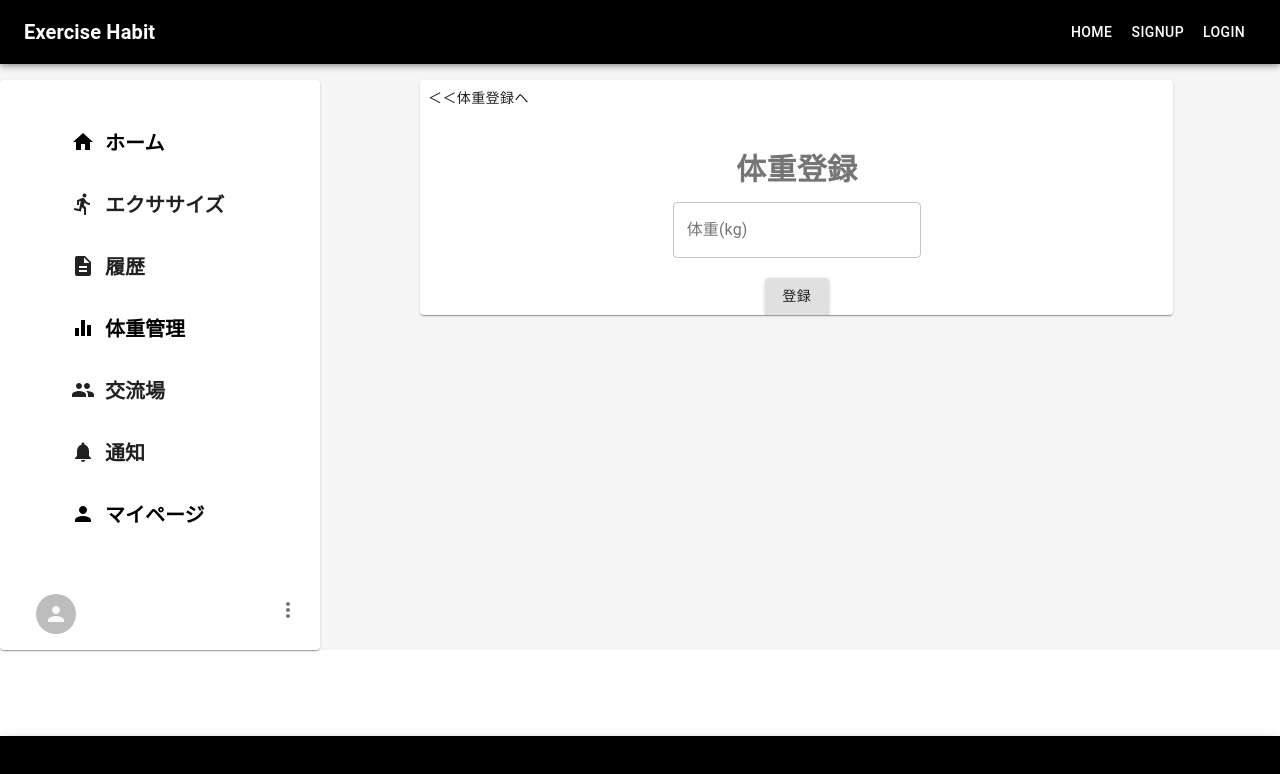
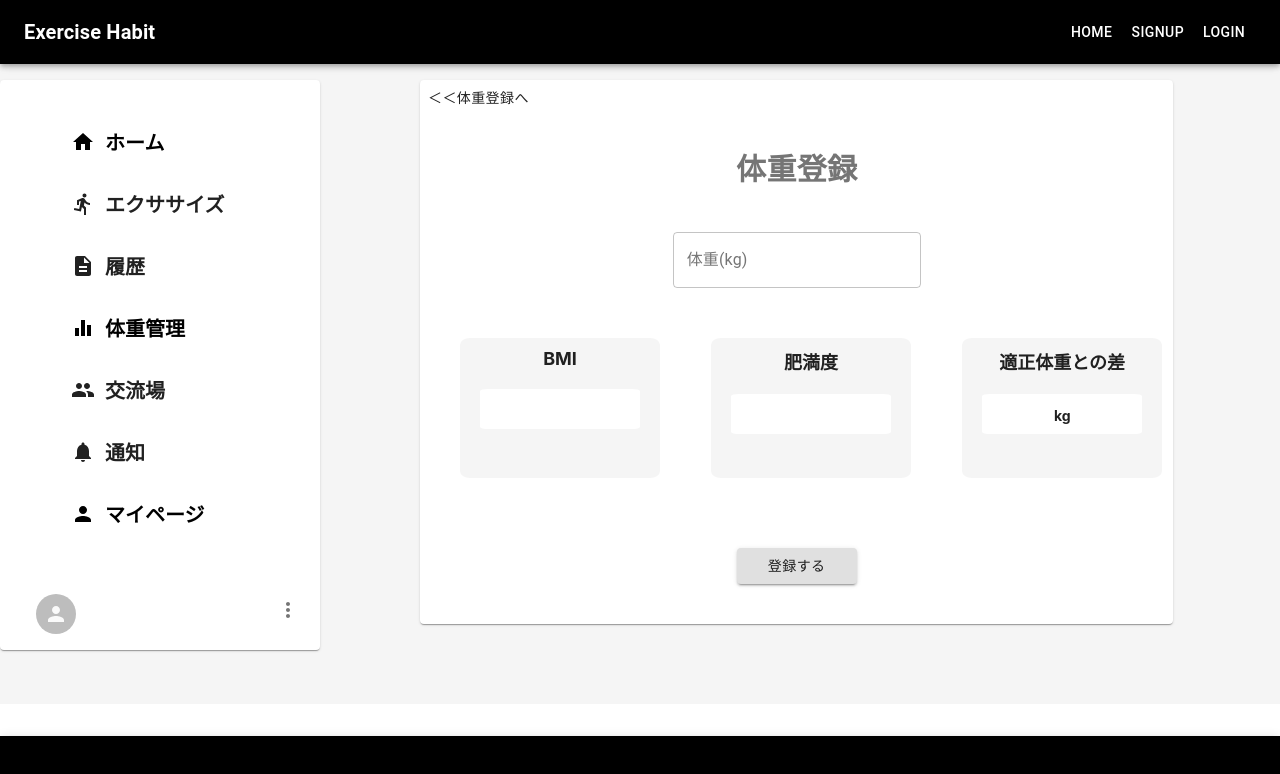
Before and after one commit to hideki1104/exercise_habit_front, a React (Create React App) app: page /weight_management/new in a window 1280 px wide. Shown: the top 774 px of the page. Built offline with nearby package versions, Linux system fonts and the light colour scheme.

Commit message:
体重登録機能の追加

```diff
--- a/src/Components/Api/ConnectApi.tsx
+++ b/src/Components/Api/ConnectApi.tsx
@@ -38,10 +38,15 @@ interface connectPostType {
 
 export const connectPost = async (url:string, params: object):Promise<connectPostType> => {
     try {
+      const headers: any    = localStorage.getItem("headers");
+      const headerData: any = JSON.parse(headers);
       const response = await axios.post(url, params,
         {headers: {
           'Content-Type': 'application/json',
           'Accept': 'application/json',
+          'access-token': headerData["access-token"],
+          'client': headerData["client"],
+          'uid': headerData["uid"],
         }}
       );
       console.log('通信成功', response);
--- a/src/Components/Weight/WeightRegistration.tsx
+++ b/src/Components/Weight/WeightRegistration.tsx
@@ -27,6 +27,7 @@ const useStyles = makeStyles((theme: Theme) =>
       fontSize: 30,
       fontWeight: 'bold',
       paddingTop: 30,
+      marginBottom: 40,
     },
 
     weightManagementButton: {
@@ -38,6 +39,36 @@ const useStyles = makeStyles((theme: Theme) =>
       color: "red",
       fontSize: 12,
     },
+    calcWeight: {
+      width: 200,
+      height: 120,
+      fontSize: 18,
+      fontWeight: 'bold',
+      backgroundColor: '#F5F5F5',
+      marginTop: 30,
+      marginLeft: 40,
+      marginRight: 40,
+      marginBottom: 30,
+      paddingTop: 10,
+      paddingBottom: 10,
+      borderRadius: '5%',
+    },
+    calcValue: {
+      width: 140,
+      height: 20,
+      backgroundColor: '#ffffff',
+      margin: 20,
+      padding: 10,
+      borderRadius: '5%',
+    },
+    unit: {
+      fontSize: 14,
+    },
+    registrationButton: {
+      width: 120,
+      marginTop: 40,
+      marginBottom: 40,
+    }
   }),
 );
 
@@ -46,14 +77,70 @@ interface WeighRegistrationProps {
 
 export const WeightRegistration: React.FC<WeighRegistrationProps> = () => {
   const classes = useStyles();
+  const userDataText: any = localStorage.getItem("userData");
+  const userData: any = JSON.parse(userDataText);
+  const [bmi, setBmi] = useState<number|null>(null);
+  const [degreeObesity, setDegreeObesity] = useState<string>('');
+  const [appropriateWeight, setAppropriateWeight] = useState<number|null>(null);
 
   type WeightData = {
     weight:number
   }
 
+  const connectCreateOrUpdateWeight = async (requestData: WeightData) => {
+      await connectPost(`http://localhost:3000/weights`, requestData);
+  }
+
   const { register, handleSubmit, formState: { errors }, reset } = useForm();
   const handleOnSubmit: SubmitHandler<WeightData> = (requestData: WeightData): void => {
-    console.log(requestData);
+    const result:boolean = window.confirm("1日一回だけ体重を登録でき、2回目以降は前の体重が更新されます。登録・更新を行いますか？");
+    if (!result) {
+      return;
+    }
+    connectCreateOrUpdateWeight(requestData);
+  }
+
+  const onBlur = (inputValue:any) => {
+    if (!inputValue) {
+      return;
+    }
+
+    const bmi:number               = calcBmi(inputValue, userData.height);
+    const degreeObesity:string     = decisionDegreeObesity(bmi);
+    const appropriateWeight:number = calcAppropriateWeight(inputValue, userData.height);
+    setBmi(bmi);
+    setDegreeObesity(degreeObesity);
+    setAppropriateWeight(appropriateWeight);
+  }
+
+  const calcBmi = (weight:number, height:number) => {
+    return Math.floor((weight / (height * 0.01) ** 2) * Math.pow(10, 2)) / Math.pow(10, 2);
+  }
+
+  const decisionDegreeObesity = (bmi:number) => {
+    if (bmi < 16) {
+      return '痩せすぎ';
+    } else if (bmi >= 16 && bmi <= 16.99) {
+      return '痩せ';
+    } else if (bmi >= 17 && bmi <= 18.49) {
+      return '痩せぎみ';
+    } else if (bmi >= 18.50 && bmi <= 24.99) {
+      return '普通体重';
+    } else if (bmi >= 25 && bmi <= 29.99) {
+      return '前肥満';
+    } else if (bmi >= 30 && bmi <= 34.99) {
+      return '肥満(1度)';
+    } else if (bmi >= 35 && bmi <= 39.99) {
+      return '肥満(2度)';
+    } else if (bmi >= 40) {
+      return '肥満(3度)';
+    } else {
+      return '';
+    }
+  }
+
+  const calcAppropriateWeight = (weight:number, height:number) => {
+    return  Math.floor((weight- ((height * 0.01)**2) * 22) * Math.pow(10, 2)) / Math.pow(10, 2);
   }
 
   return (
@@ -71,13 +158,32 @@ export const WeightRegistration: React.FC<WeighRegistrationProps> = () => {
             <TextField id="height" label="体重(kg)" variant="outlined" type="text" {...register("weight", { required: true,
             pattern: {
               value: /[0-9]/,
-              message: "半角数字で入力してください" } })}/><br/>
+              message: "半角数字で入力してください" } })} onBlur={e => {onBlur(e.target.value)}}/><br/>
             <span className={classes.errorMessage}>
               {errors.weight && errors.weight.type === "required" && "体重を入力してください"}
               {errors.weight && errors.weight.type === "pattern" && "半角数字で入力してください"}
             </span><br/>
-
-            <Button variant="contained" type="submit">登録</Button><br/>
+            <Grid container>
+              <Grid item xs={4}>
+                <div className={classes.calcWeight}>
+                  <span>BMI</span>
+                  <p className={classes.calcValue}>{bmi != null ? bmi : ''}</p>
+                </div>
+              </Grid>
+              <Grid item xs={4}>
+                <div className={classes.calcWeight}>
+                  <span>肥満度</span>
+                  <p className={classes.calcValue}>{degreeObesity}</p>
+                </div>
+              </Grid>
+              <Grid item xs={4}>
+                <div className={classes.calcWeight}>
+                  <span>適正体重との差</span>
+                  <p className={classes.calcValue}>{appropriateWeight != null && appropriateWeight >= 0 ? '+' : ''}{appropriateWeight}<span className={classes.unit}>kg</span></p>
+                </div>
+              </Grid>
+            </Grid>
+            <Button className={classes.registrationButton} variant="contained" type="submit">登録する</Button><br/>
           </form>
         </Card>
       </Grid>
```
